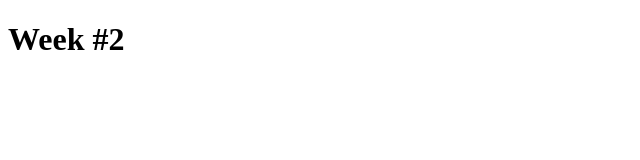
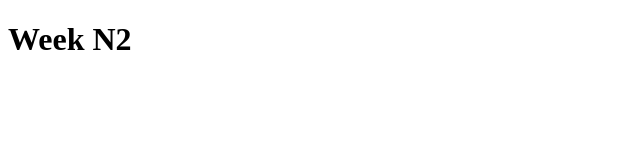
Before and after one commit to Rochius/week-2, a plain HTML site: page index.html in a window 1280 px wide. Shown: the full height of the page, 0-640 px from the left. Drawn offline with Linux system fonts and the light colour scheme.

```diff
--- a/index.html
+++ b/index.html
@@ -7,6 +7,6 @@
     <title>Week #2</title>
 </head>
 <body>
-    <h1>Week #2</h1>
+    <h1>Week N2</h1>
 </body>
 </html>
```
